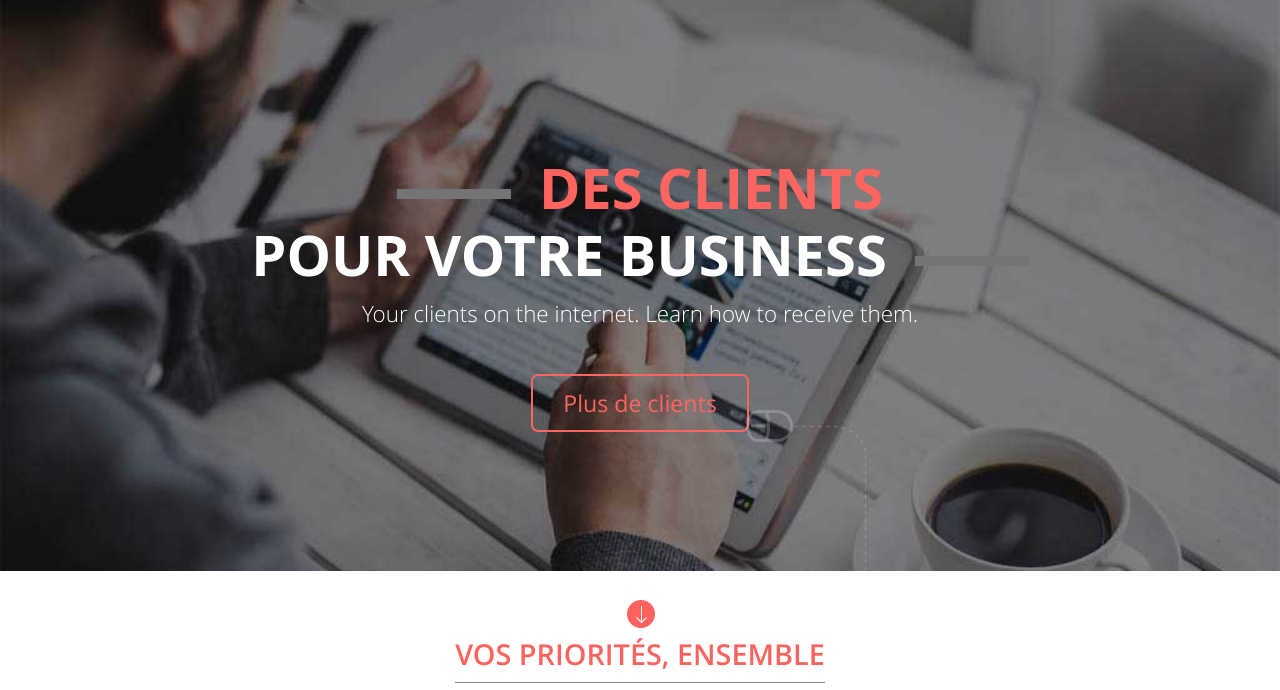
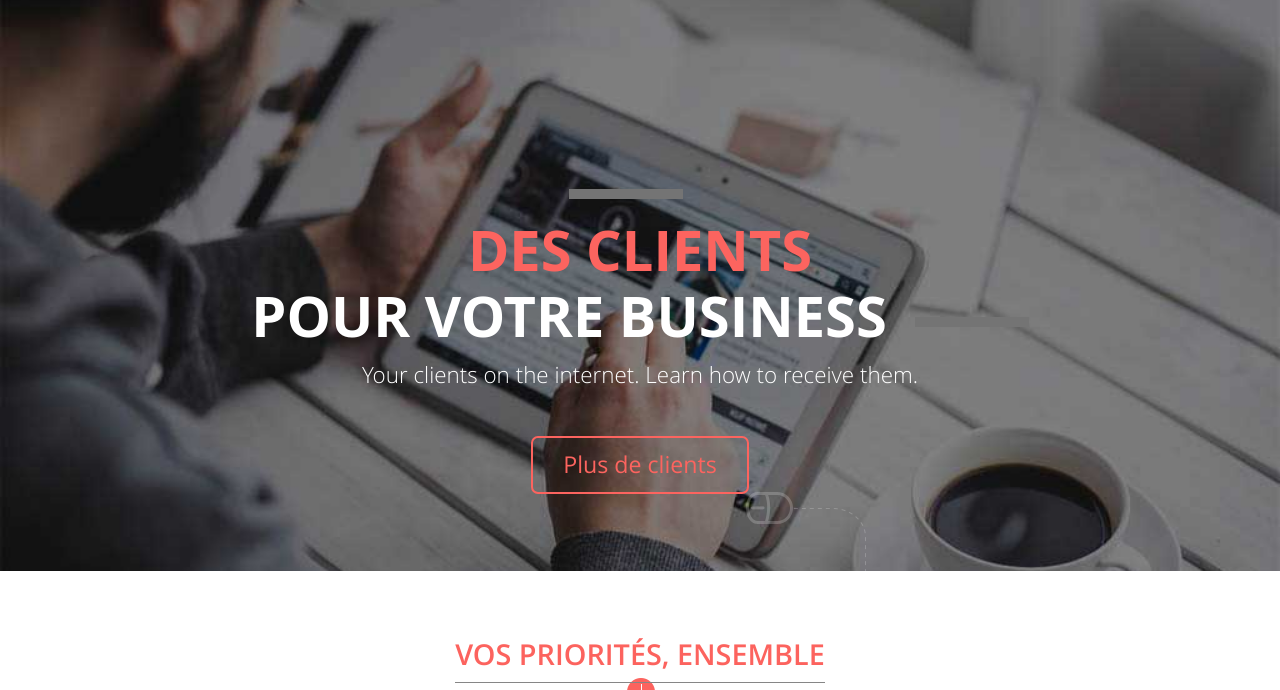
Before and after one commit to CDA-CDA-CDA/cda-cda-cda.github.io, a plain HTML site: page index.html in a window 1280 px wide. Shown: the part 93-783 px from the top of the page. Drawn offline with Linux system fonts and the light colour scheme.

Commit message:
Update index.html

```diff
--- a/index.html
+++ b/index.html
@@ -79,7 +79,7 @@ License URL: http://creativecommons.org/licenses/by/3.0/
 			<!---- header-info ---->
 			<div class="header-info text-center">
 				<div class="container">
-					<h1><span> </span><label>Des clients</label><br> pour votre business<span> </span></h1>
+					<h1><span> </span><br><label>Des clients</label><br> pour votre business<span> </span></h1>
 					<p>Your clients on the internet. Learn how to receive them.</p>
 					<a class="big-btn" href="#">Plus de clients</a>
 					<a class="down-arrow down-arrow-to scroll" href="#about"><span> </span></a>
```
